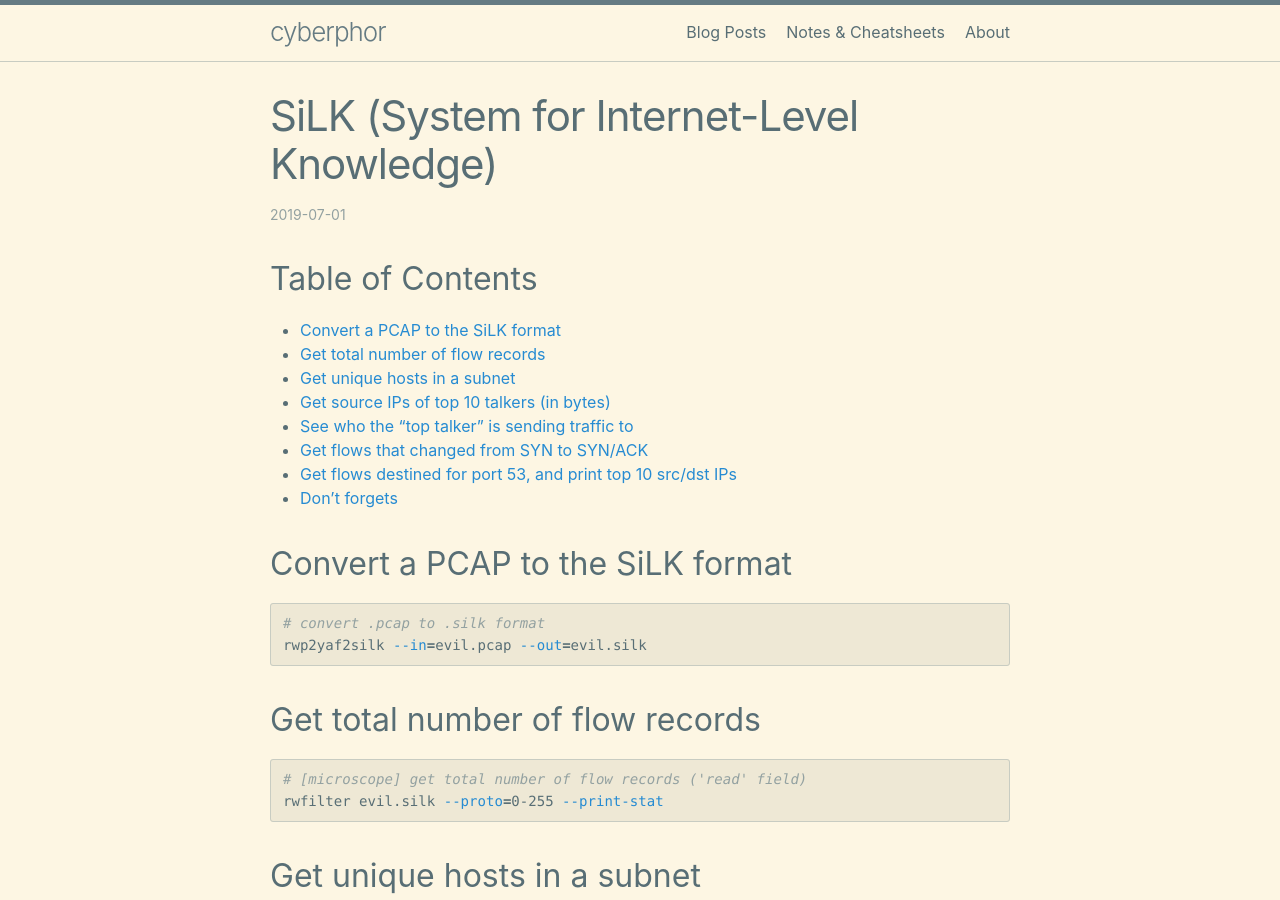
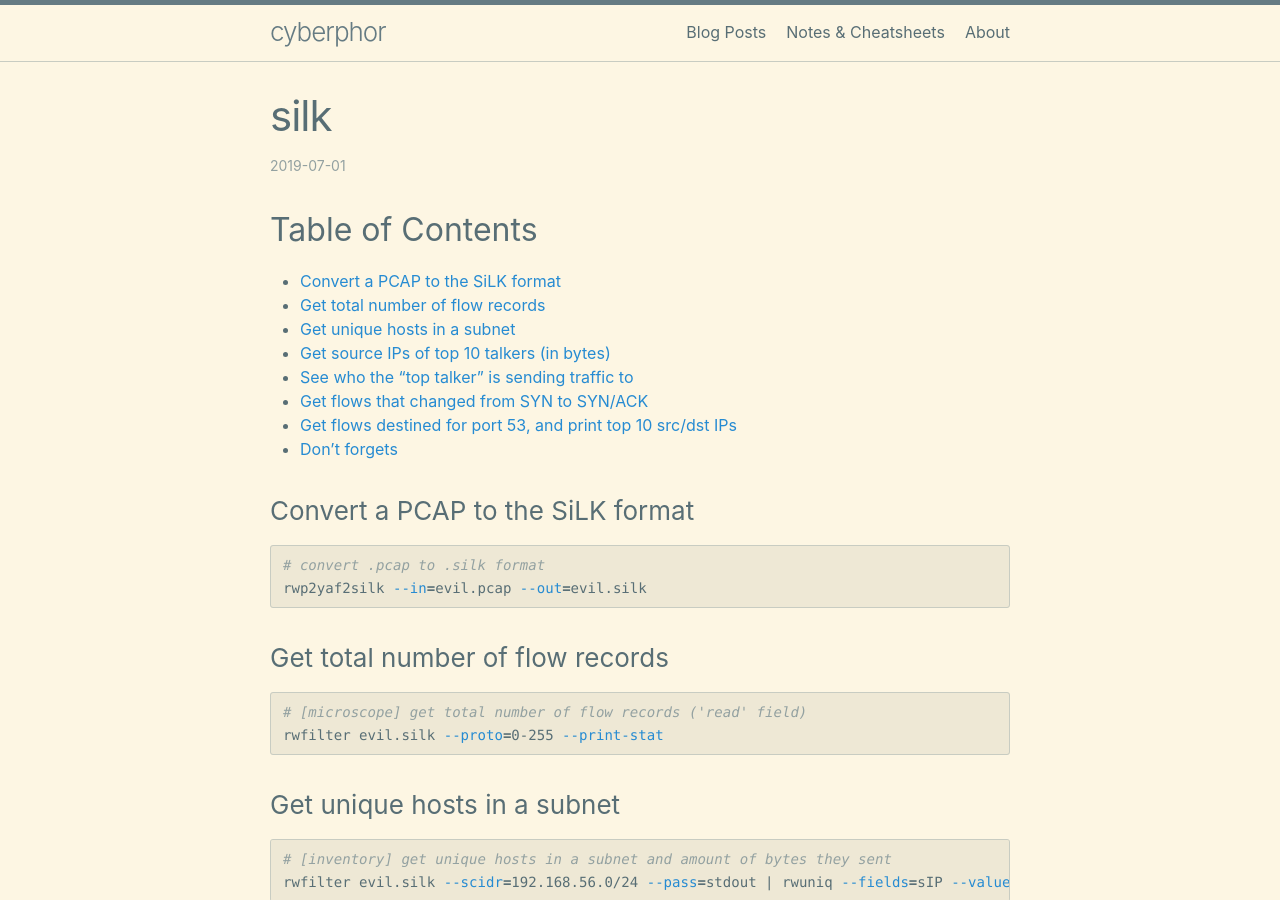
Before and after one commit to cyberphor/blog, a Jekyll site: the page built from _posts/2019-07-01-silk.md, in a window 1280 px wide and 900 px high. Built offline with Jekyll 4.4.1, drawn with Linux system fonts in a browser that asks for light colours.

Commit message:
Shrunk section headers.

````diff
--- a/_posts/2019-07-01-silk.md
+++ b/_posts/2019-07-01-silk.md
@@ -1,6 +1,6 @@
 ---
 layout: post
-title: 'SiLK (System for Internet-Level Knowledge)'
+title: 'silk'
 permalink: 'silk'
 category: notes
 ---
@@ -15,49 +15,49 @@ category: notes
 * [Get flows destined for port 53, and print top 10 src/dst IPs](#get-flows-destined-for-port-53-and-print-top-10-srcdst-ips)
 * [Don't forgets](#dont-forgets)
 
-## Convert a PCAP to the SiLK format
+### Convert a PCAP to the SiLK format
 ```bash
 # convert .pcap to .silk format
 rwp2yaf2silk --in=evil.pcap --out=evil.silk
 ```
 
-## Get total number of flow records
+### Get total number of flow records
 ```bash
 # [microscope] get total number of flow records ('read' field)
 rwfilter evil.silk --proto=0-255 --print-stat
 ```
 
-## Get unique hosts in a subnet
+### Get unique hosts in a subnet
 ```bash
 # [inventory] get unique hosts in a subnet and amount of bytes they sent
 rwfilter evil.silk --scidr=192.168.56.0/24 --pass=stdout | rwuniq --fields=sIP --values=bytes
 ```
 
-## Get source IPs of top 10 talkers (in bytes)
+### Get source IPs of top 10 talkers (in bytes)
 ```bash
 # [pyramid] get source IPs of top 10 talkers, in bytes
 rwstats evil.silk --fields=sIP --bytes --count=10
 ```
 
-## See who the "top talker" is sending traffic to
+### See who the "top talker" is sending traffic to
 ```bash
 # see who 'top talker' is sending traffic to (can isolate convos w/tcpdump)
 rwfilter evil.silk --saddress=192.168.56.101 --pass=stdout | rwcut -f 1-8
 ```
 
-## Get flows that changed from SYN to SYN/ACK
+### Get flows that changed from SYN to SYN/ACK
 ```bash
 # get flows that started w/SYN then, changed to at least SYN/ACK
 rwfilter evil.silk --flags-initial S/SA --pass=stdout | rwcut --num-rec=5
 ```
 
-## Get flows destined for port 53, and print top 10 src/dst IPs
+### Get flows destined for port 53, and print top 10 src/dst IPs
 ```bash
 # get flows destined for port 53; print top 10 src IPs & their dst IP
 rwfilter evil.silk --dport=53 --pass=stdout | rwstats --fields=sIP,dPort --count=10
 ```
 
-## Don't forgets
+### Don't forgets
 * One flow = half of a conversation
 * `rwfilter` = use like a microscope
 * `rwstats` = use to view "pyramids of data"
````
